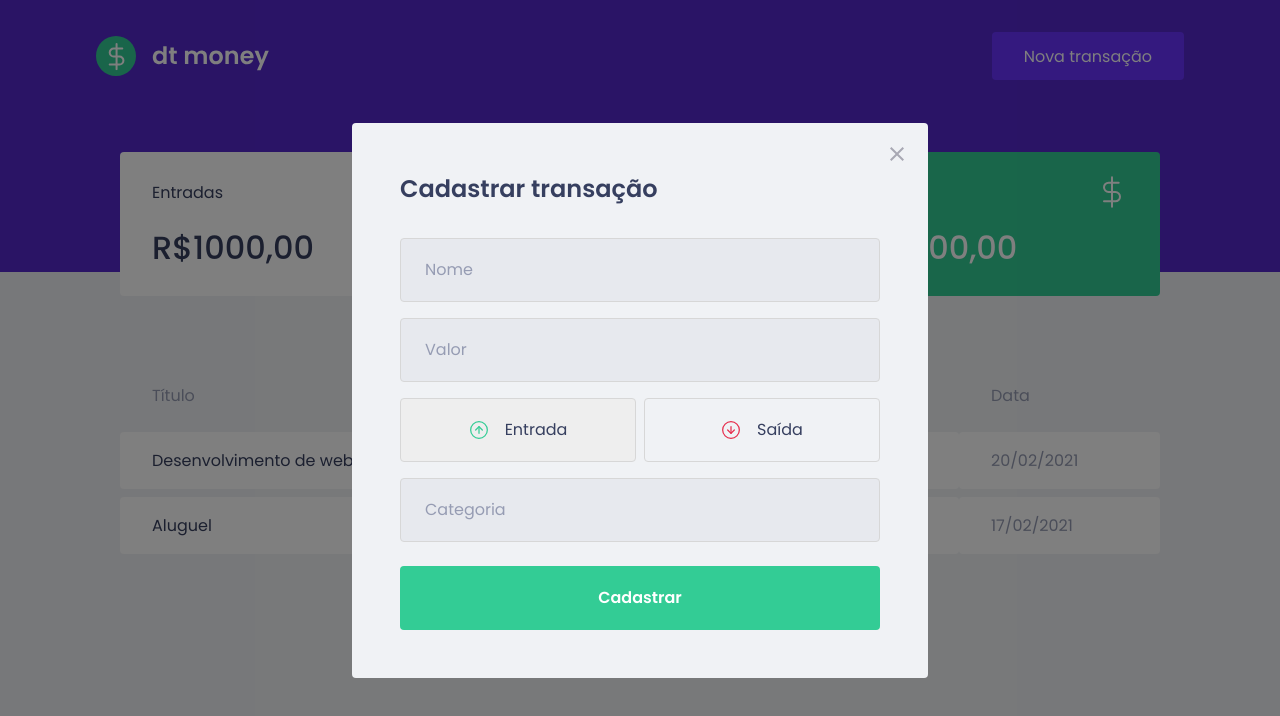
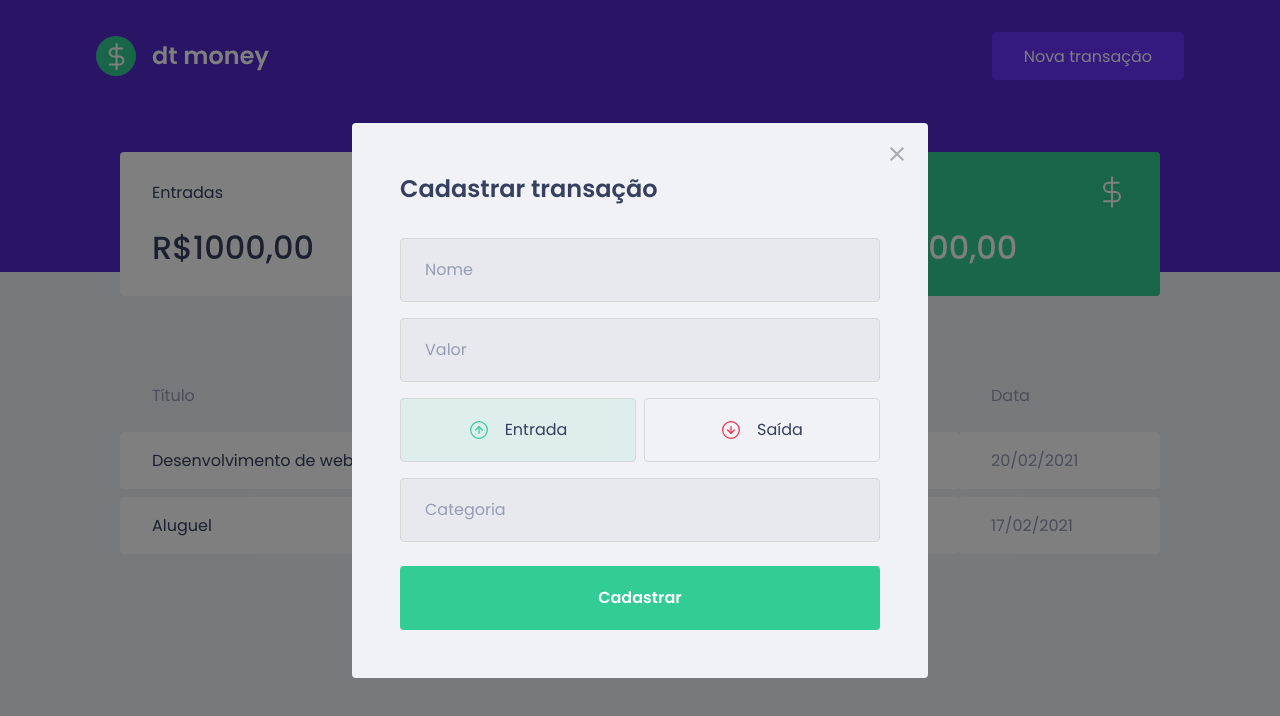
Before and after one commit to nymalone/02-ignite-dt-money, a React (Create React App) app: page / in a window 1280 px wide. Both pictures are taken after a click on the button "Nova transação". Shown: the top 716 px of the page. Built offline with nearby package versions, Linux system fonts and the light colour scheme; no server answers; what miragejs would draw is missing.

Commit message:
dynamic background colors added

```diff
--- a/src/components/NewTransactionModal/index.tsx
+++ b/src/components/NewTransactionModal/index.tsx
@@ -45,6 +45,7 @@
               setType("deposit");
             }}
             isActive={type === 'deposit'}
+            activeColor="green"
           >
             <img src={incomeImg} alt="Income" />
             <span>Entrada</span>
@@ -56,6 +57,7 @@
               setType("withdraw");
             }}
             isActive={type === 'withdraw'}
+            activeColor="red"
           >
             <img src={outcomeImg} alt="Outcome" />
             <span>Saída</span>
--- a/src/components/NewTransactionModal/styles.ts
+++ b/src/components/NewTransactionModal/styles.ts
@@ -1,5 +1,5 @@
 import styled from "styled-components";
-import { darken } from "polished";
+import { darken, transparentize } from "polished";
 
 export const Container = styled.form`
   h2 {
@@ -54,8 +54,13 @@
 `;
 interface RadioBoxProps {
   isActive: boolean;
+  activeColor: 'green' | 'red';
 }
 
+const colors = {
+  green: '#33CC95',
+  red: '#E52E4D'
+}
 export const RadioBox = styled.button<RadioBoxProps>`
   height: 4rem;
   border: 1px solid var(--border);
@@ -65,7 +70,9 @@
   justify-content: center;
   transition: border-color 0.2s;
 
-  background: ${(props) => props.isActive ? '#eee' : 'transparent'};
+  background: ${(props) => props.isActive
+  ? transparentize(0.9, colors[props.activeColor])
+  : 'transparent'};
 
   &:hover {
     border-color: ${darken(0.1, "#d7d7d7")};
```
